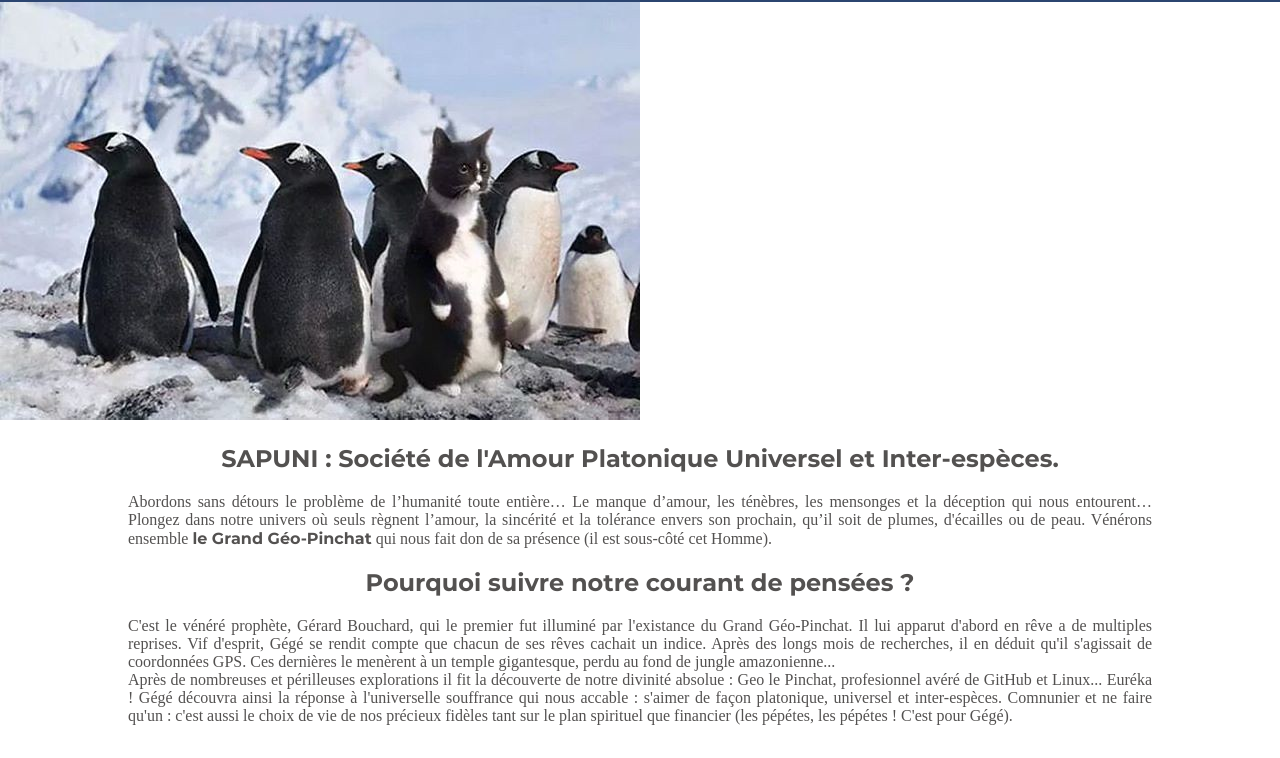
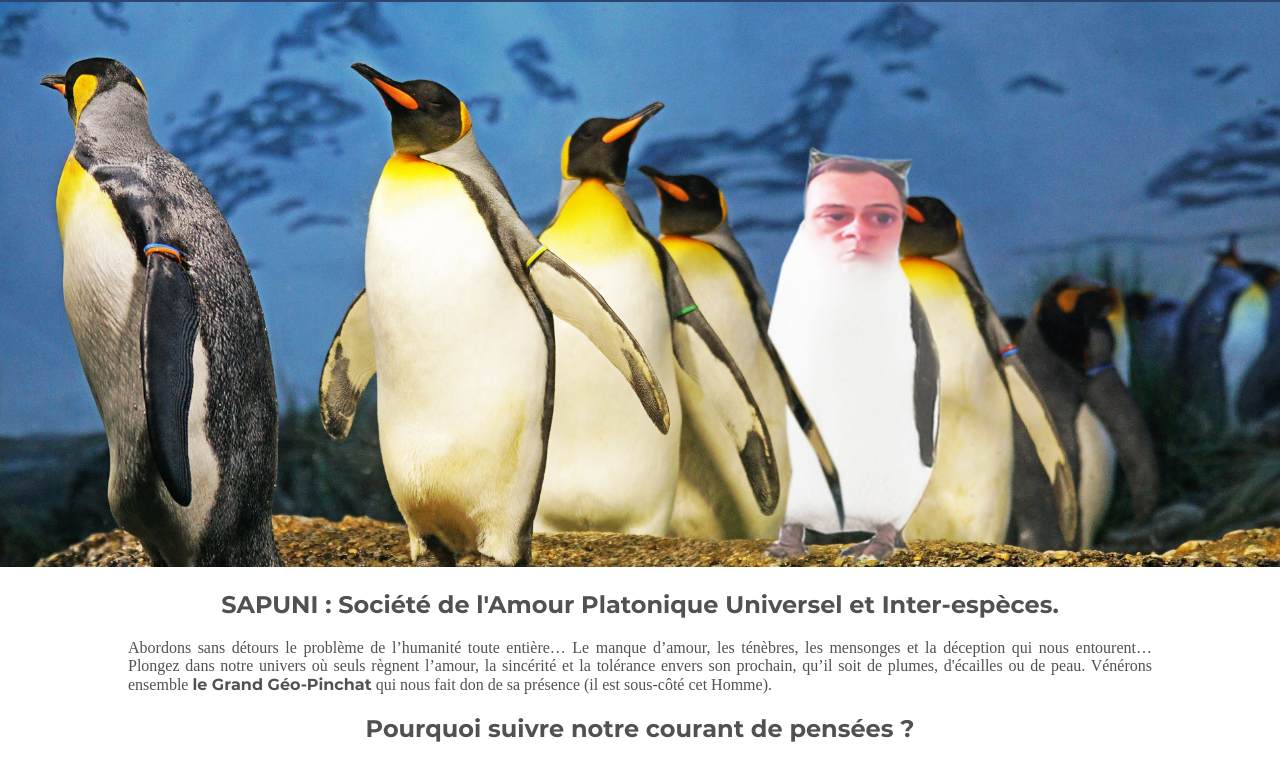
Before and after one commit to E-Pasquier/sapuni, a plain HTML site: page Index.html in a window 1280 px wide. Shown: the part 62-820 px from the top of the page. Drawn offline with Linux system fonts and the light colour scheme.

Commit message:
last update

```diff
--- a/Index.html
+++ b/Index.html
@@ -38,8 +38,8 @@
 <body>
 
   <!-- carousel -->
-  <div class="">
-    <img src="img/chat-pingouin.jpg" alt="scientologie" />
+  <div >
+    <img class="chatpingouin" src="img/banner-pinchat (1).jpg" alt="scientologie" />
   </div>
   <section class="papaBlockIndex">
     <ul calss="blockIndex">
--- a/Style.css
+++ b/Style.css
@@ -463,15 +463,11 @@ body *{
 }
 
 .blockIndex{
-  padding: 0;
+
   display: flex;
   flex-direction: column;
   align-items: center;
   list-style: none;
-
-
-
-
 }
 
 .listIndex{
@@ -479,13 +475,16 @@ body *{
   width: 80%;
   text-align: center;
   margin: auto;
-
-
-
 }
 
 /*------------- (First n second title/paragraph on Index)-----------*/
 
+/*------------- (BANNER CHATPINGOUIN)-----------*/
+.chatpingouin{
+  width: 100%;
+}
+
+/*------------- (BANNER CHATPINGOUIN)-----------*/
 
 /*------------- (order selection button on articles page)-----------*/
 .selectbutton{
@@ -496,6 +495,8 @@ body *{
 }
 
 /*------------- (order selection button on articles page)-----------*/
+
+
 
 /*------------- (Title on Banner articles page)-----------*/
 ul.banner-articles{
```
Also changed, not shown: Articles.html (+2 -2 lines), img/banner-article-3.jpg, img/banner-pinchat (1).jpg (added).
